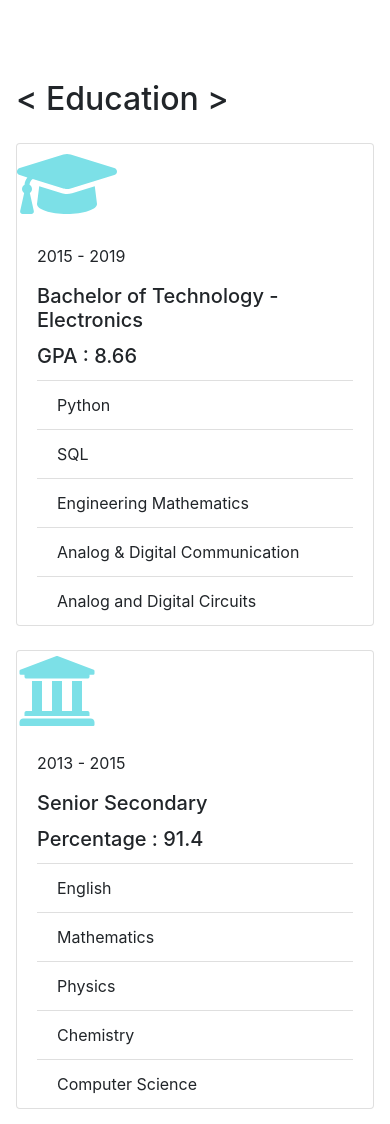
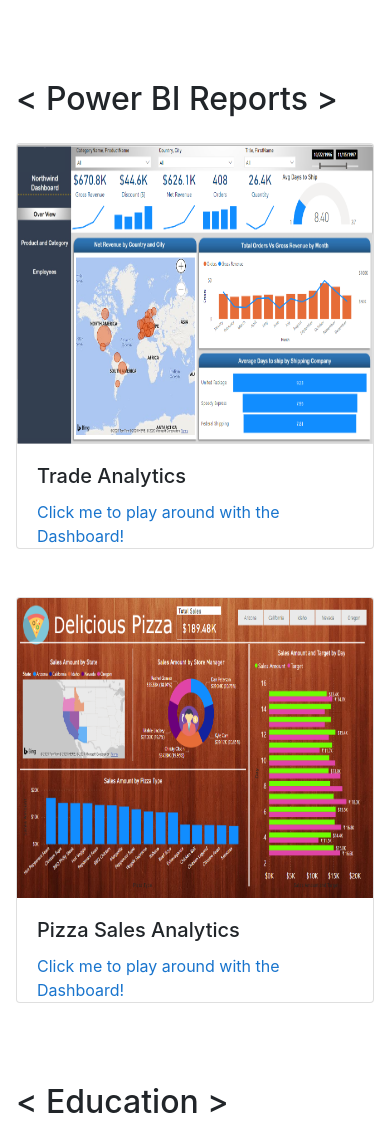
Before and after one commit to hiteshahuja23/hiteshahuja.github.io, a website with bundled scripts: page index.html in a window 390 px wide. Shown: the part 7246-8370 px from the top of the page. Built offline with nearby package versions, Linux system fonts and the light colour scheme; a web font is replaced by a local one.

Commit message:
Added powerbi section

```diff
--- a/index.html
+++ b/index.html
@@ -83,6 +83,11 @@
           <li class="nav-item">
             <a class="nav-link js-scroll-trigger" href="#tableau"
               >Tableau</a
+            >
+          </li>
+          <li class="nav-item">
+            <a class="nav-link js-scroll-trigger" href="#powerbi"
+              >Power BI</a
             >
           </li>
           <li class="nav-item">
@@ -632,6 +637,55 @@
 
       </section>
 
+      <section class="resume-section p-3 p-lg-5" id="powerbi">
+        <h2 class="mb-4">&lt; Power BI Reports &gt;</h2>
+
+        <div class="my-auto">
+
+          <div class="row">
+            <div class="col-12 col-md-6 col-lg-6">
+              <div class="card mb-5">
+                <a href="PBI_northwind_analytics.html" target="_blank">
+                  <img
+                    class="card-img-top"
+                    src="PBI_northwind_trade.png"
+                    alt="blogging"
+                    height="300"
+                    width="400"
+                  />
+                </a>
+
+                <div class="card-body pb-0">
+                  <h5 class="card-title">Trade Analytics</h5>
+                  <a href="PBI_northwind_analytics.html" target="_blank" style="color: #1874cd;">Click me to play around with the Dashboard!</a>
+                </div>
+              </div>
+            </div>
+
+            <div class="col-12 col-md-6 col-lg-6">
+              <div class="card mb-5">
+                <a href="PBI_deliciouspizza_salesanalytics.html" target="_blank">
+                  <img
+                    class="card-img-top"
+                    src="delicious_pizza.png"
+                    alt="blogging"
+                    height="300"
+                    width="400"
+                  />
+                </a>
+
+                <div class="card-body pb-0">
+                  <h5 class="card-title">Pizza Sales Analytics</h5>
+                  <a href="PBI_deliciouspizza_salesanalytics.html" target="_blank" style="color: #1874cd;">Click me to play around with the Dashboard!</a>
+                </div>
+              </div>
+            </div>
+          </div>
+
+        </div>
+
+      </section>
+
       <section class="resume-section p-3 p-lg-5" id="education">
         <h2 class="mb-4">&lt; Education &gt;</h2>
 
```
Also changed, not shown: PBI_deliciouspizza_salesanalytics.html (added, +11 -0 lines), PBI_northwind_analytics.html (added, +11 -0 lines), PBI_northwind_trade.png (added), delicious_pizza.png (added).
